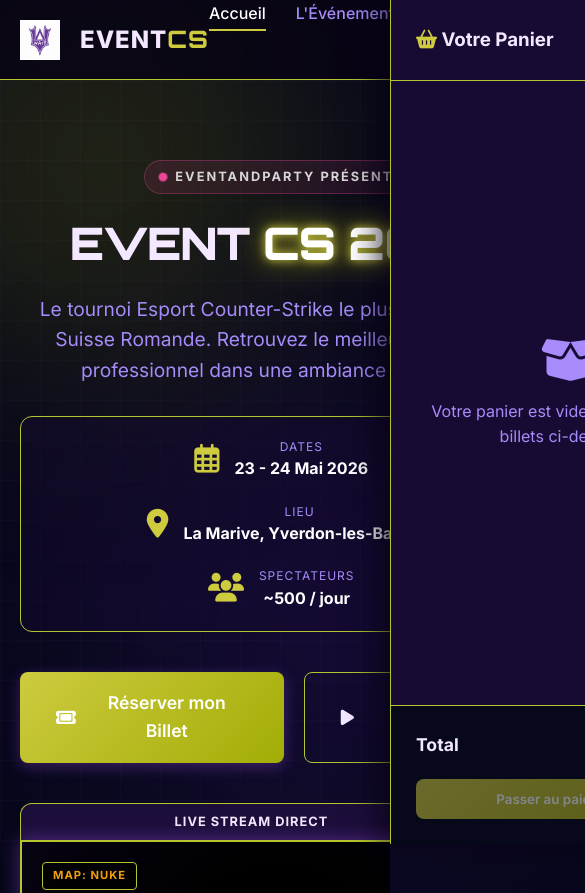
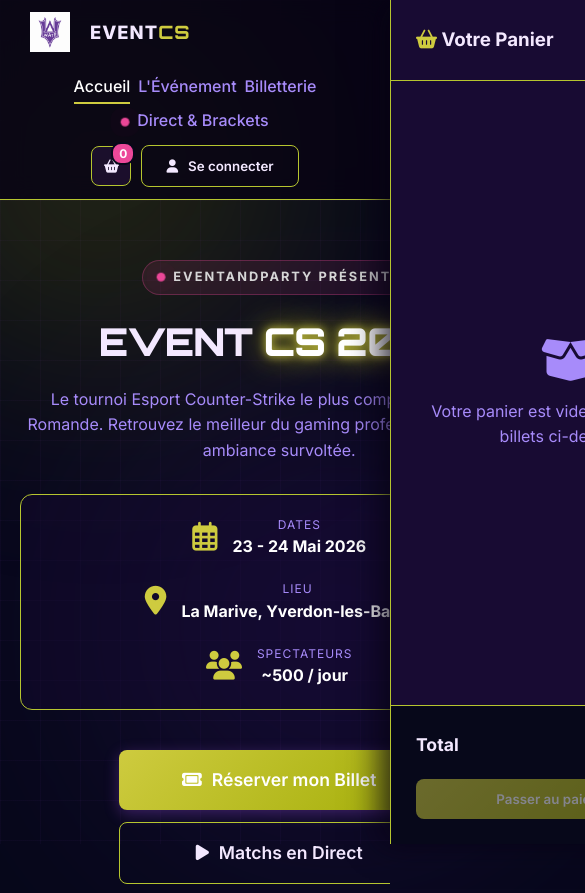
Before and after one commit to maluywortex/Projet-ICT-306-Event-Esport-CS-WATB-Esport, a website: page i306/src/frontend/index.html in a window 390 px wide. Shown: the top 893 px of the page, 585 px wide, since content can reach past the window. Drawn offline with Linux system fonts and the light colour scheme.

Commit message:
last commit compatible sur le natel

```diff
--- a/i306/src/frontend/styles.css
+++ b/i306/src/frontend/styles.css
@@ -2001,6 +2001,40 @@
 
 /* --- RESPONSIVENESS --- */
 @media (max-width: 900px) {
+    .main-header {
+        position: relative;
+        height: auto;
+        padding: 14px 0;
+    }
+
+    .header-container {
+        flex-wrap: wrap;
+        gap: 12px;
+        justify-content: space-between;
+    }
+
+    .nav-menu {
+        width: 100%;
+    }
+
+    .nav-menu ul {
+        flex-wrap: wrap;
+        justify-content: center;
+        gap: 12px;
+        margin-top: 10px;
+    }
+
+    .header-actions {
+        width: 100%;
+        justify-content: center;
+        gap: 10px;
+        flex-wrap: wrap;
+    }
+
+    .hero-section {
+        padding: 60px 0 80px;
+    }
+
     .hero-container {
         grid-template-columns: 1fr;
         text-align: center;
@@ -2008,14 +2042,22 @@
     }
 
     .hero-title { font-size: 2.8rem; }
-    .hero-tagline { margin: 0 auto 30px auto; }
+    .hero-tagline { margin: 0 auto 30px auto; max-width: 100%; }
     .event-details-bar {
         flex-direction: column;
         gap: 20px;
         align-items: center;
     }
 
-    .hero-cta-group { justify-content: center; }
+    .hero-cta-group {
+        justify-content: center;
+        flex-wrap: wrap;
+        gap: 12px;
+    }
+
+    .hero-cta-group .btn {
+        min-width: 170px;
+    }
 
     .live-layout-grid {
         grid-template-columns: 1fr;
@@ -2023,6 +2065,105 @@
 
     .admin-stats-grid {
         grid-template-columns: 1fr;
+    }
+
+    .ticket-receipt-body {
+        flex-direction: column;
+        gap: 20px;
+    }
+
+    .cart-drawer {
+        width: min(100%, 360px);
+    }
+
+    .modal-card {
+        max-width: 95%;
+        padding: 28px 20px;
+    }
+
+    .checkout-modal-card {
+        max-width: 95%;
+        padding: 28px 18px;
+    }
+
+    .checkout-steps {
+        flex-direction: column;
+        align-items: stretch;
+        gap: 10px;
+    }
+
+    .checkout-step-content {
+        padding: 0;
+    }
+
+    .form-row {
+        grid-template-columns: 1fr;
+    }
+
+    .payment-methods-grid {
+        grid-template-columns: 1fr;
+    }
+}
+
+@media (max-width: 600px) {
+    .main-header {
+        padding: 12px 10px;
+    }
+
+    .logo-link {
+        font-size: 1.15rem;
+    }
+
+    .icon-btn {
+        width: 40px;
+        height: 40px;
+    }
+
+    .nav-menu ul {
+        gap: 8px;
+    }
+
+    .hero-title {
+        font-size: 2.4rem;
+    }
+
+    .hero-tagline {
+        font-size: 1rem;
+    }
+
+    .hero-cta-group {
+        flex-direction: column;
+        align-items: center;
+        gap: 12px;
+    }
+
+    .hero-cta-group .btn {
+        width: 100%;
+        max-width: 320px;
+    }
+
+    .event-details-bar {
+        width: 100%;
+    }
+
+    .monitor-screen {
+        height: auto;
+        min-height: 220px;
+        padding: 18px;
+    }
+
+    .ticket-receipt {
+        padding: 20px;
+    }
+
+    .checkout-security-badges {
+        grid-template-columns: 1fr;
+    }
+
+    .footer-bottom-flex {
+        flex-direction: column;
+        align-items: flex-start;
+        gap: 12px;
     }
 }
 
```
